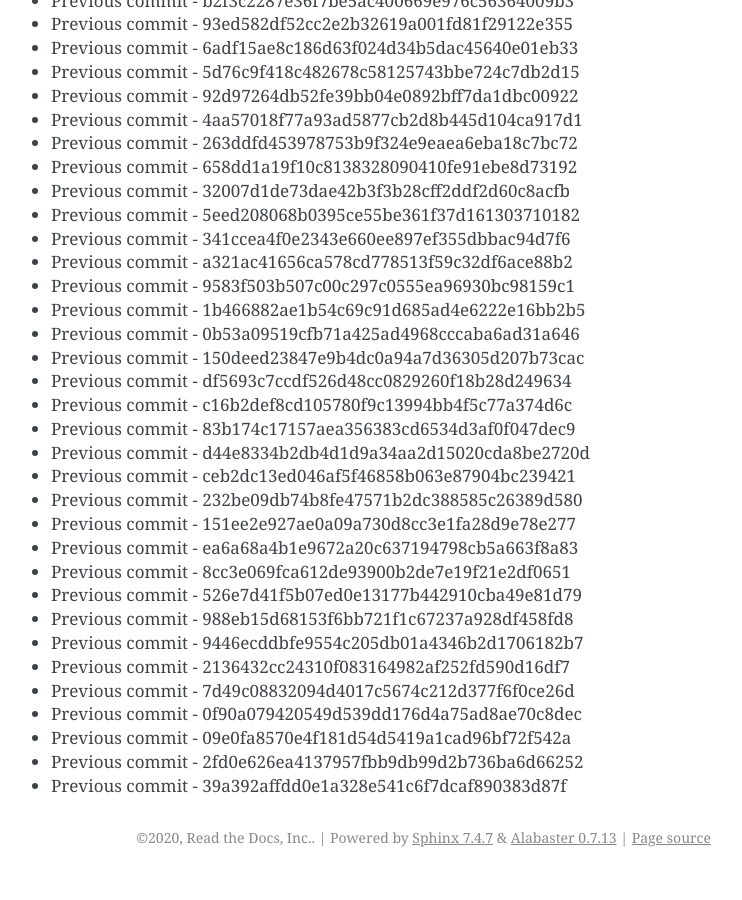
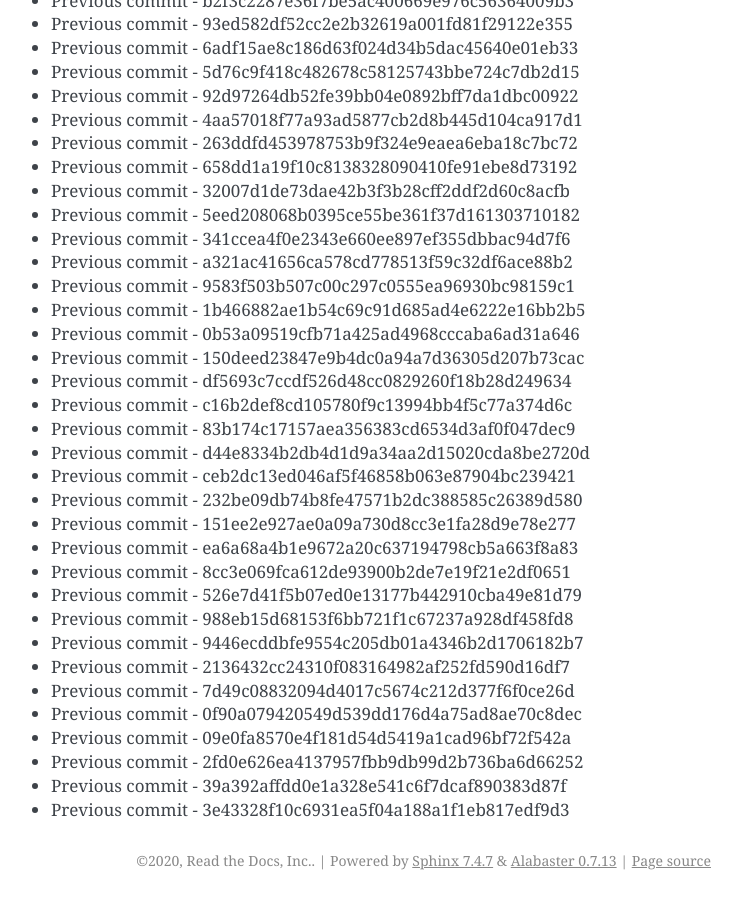
Before and after one commit to readthedocs/rtd-git-stresstest, a Sphinx documentation site: the page built from docs/updates.rst, in a window 1280 px wide and 900 px high, scrolled down 23381 px. Shown: the whole window, without its empty margins (399-1141 px from the left). Built offline with Sphinx 7.4.7, drawn with Linux system fonts in a browser that asks for light colours; before the commit the page ends 24258 px from its top, so only the background shows below that.

Commit message:
Generating commit from previous: 3e43328f10c6931ea5f04a188a1f1eb817edf9d3

```diff
--- a/docs/updates.rst
+++ b/docs/updates.rst
@@ -1014,3 +1014,4 @@ It can be tested for any performance characteristics.
 * Previous commit - 09e0fa8570e4f181d54d5419a1cad96bf72f542a
 * Previous commit - 2fd0e626ea4137957fbb9db99d2b736ba6d66252
 * Previous commit - 39a392affdd0e1a328e541c6f7dcaf890383d87f
+* Previous commit - 3e43328f10c6931ea5f04a188a1f1eb817edf9d3
```
